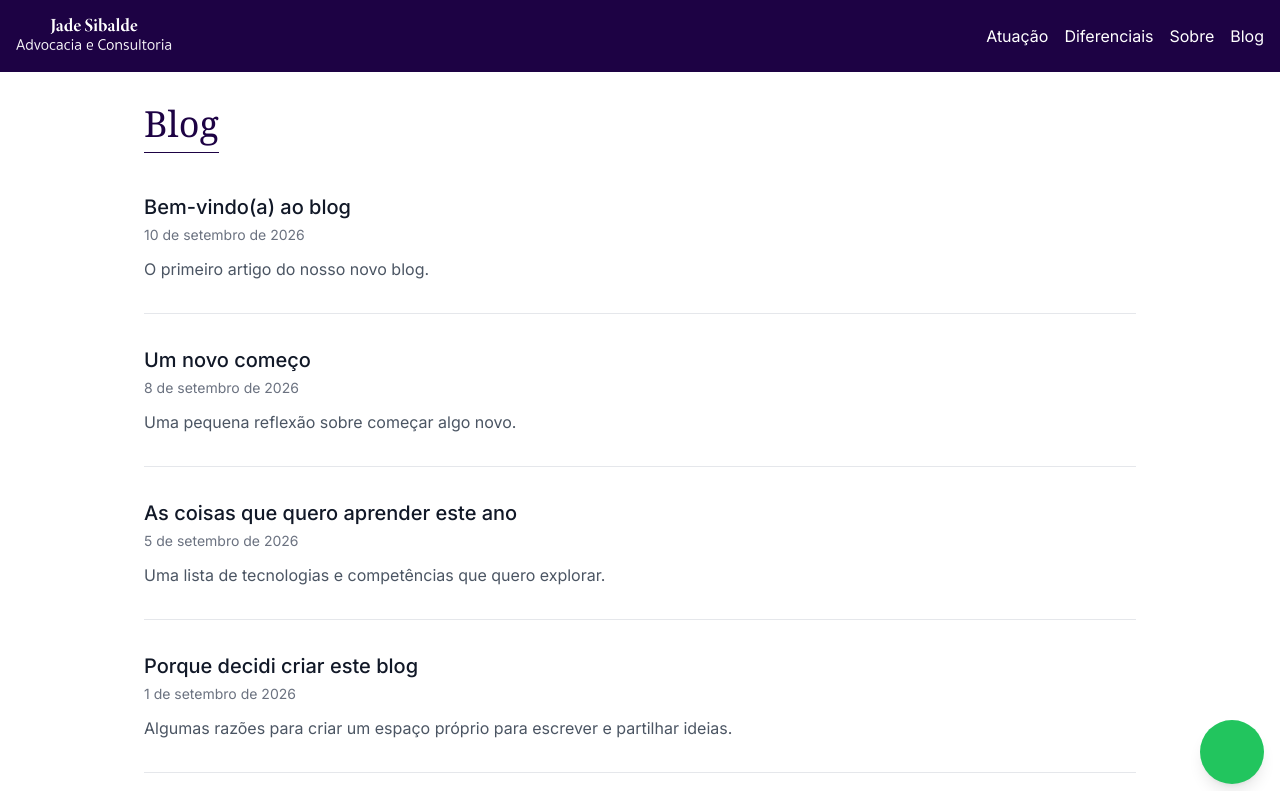
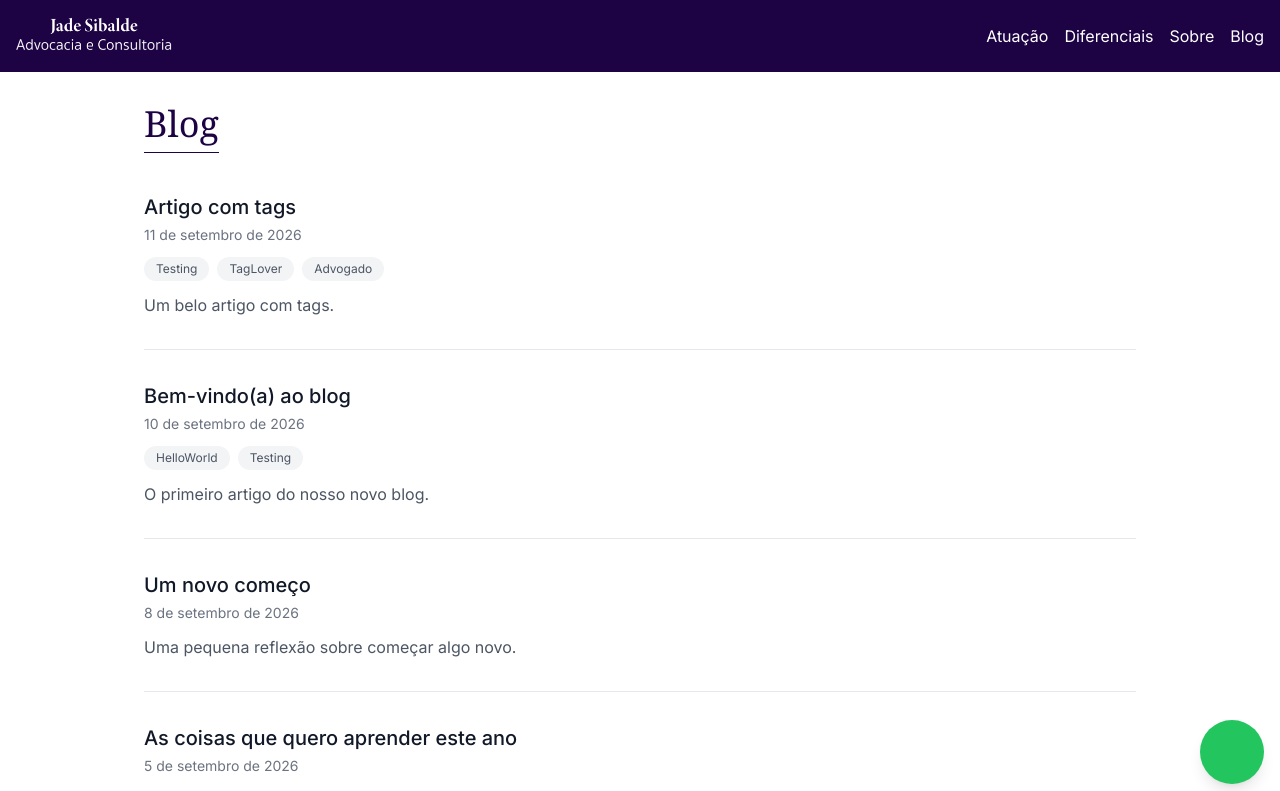
Before and after one commit to diogobcondeco/jadesibalde, a Next.js app: page /blog in a window 1280 px wide. Shown: the top 791 px of the page. Built offline with nearby package versions, Linux system fonts and the light colour scheme; some icons are missing.

Commit message:
adding tags to posts optionally

```diff
--- a/app/blog/[slug]/page.tsx
+++ b/app/blog/[slug]/page.tsx
@@ -58,6 +58,19 @@ export default async function BlogPostPage({ params }: Props) {
         </time>
       )}
 
+      {post.tags.length > 0 && (
+        <div className="mt-4 flex flex-wrap gap-2">
+          {post.tags.map((tag) => (
+            <span
+              key={tag}
+              className="rounded-full bg-gray-100 px-3 py-1 text-xs text-gray-600"
+            >
+              {tag}
+            </span>
+          ))}
+        </div>
+      )}
+
       {/* Requires the @tailwindcss/typography plugin — see setup notes */}
       <div
         className="prose prose-neutral mt-8 max-w-none prose-a:text-gray-900"
--- a/app/blog/page.tsx
+++ b/app/blog/page.tsx
@@ -2,8 +2,9 @@ import Link from "next/link";
 import { getSortedPostsMeta } from "@/lib/posts";
 import SectionTitle from "@/components/SectionTitle";
 import Wrapper from "@/components/Wrapper";
+import { Metadata } from "next";
 
-export const metadata = {
+export const metadata: Metadata = {
   title: "Blog | Jade Sibalde",
 };
 
@@ -44,6 +45,18 @@ export default function BlogIndexPage() {
                     {formatDate(post.date)}
                   </time>
                 )}
+                {post.tags.length > 0 && (
+                  <div className="mt-3 flex flex-wrap gap-2">
+                    {post.tags.map((tag) => (
+                      <span
+                        key={tag}
+                        className="rounded-full bg-gray-100 px-3 py-1 text-xs text-gray-600"
+                      >
+                        {tag}
+                      </span>
+                    ))}
+                  </div>
+                )}
                 {post.excerpt && (
                   <p className="mt-3 text-gray-600">{post.excerpt}</p>
                 )}
--- /dev/null
+++ b/content/posts/artigo-com-tags.md
@@ -0,0 +1,11 @@
+---
+title: "Artigo com tags"
+date: "2026-09-11"
+excerpt: "Um belo artigo com tags."
+tags:
+  - Testing
+  - TagLover
+  - Advogado
+---
+
+Só para testar um artigo com tags a ver como corre.
--- a/content/posts/hello-world.md
+++ b/content/posts/hello-world.md
@@ -2,6 +2,9 @@
 title: "Bem-vindo(a) ao blog"
 date: "2026-09-10"
 excerpt: "O primeiro artigo do nosso novo blog."
+tags:
+  - HelloWorld
+  - Testing
 ---
 
 Este é o primeiro artigo do blog. Substitua este texto pelo conteúdo do seu artigo.
--- a/lib/posts.ts
+++ b/lib/posts.ts
@@ -11,6 +11,7 @@ export type PostMeta = {
   title: string;
   date: string;
   excerpt: string;
+  tags: string[];
 };
 
 function readPostFile(fileName: string) {
@@ -33,6 +34,7 @@ export function getSortedPostsMeta(): PostMeta[] {
       title: (data.title as string) ?? slug,
       date: (data.date as string) ?? "",
       excerpt: (data.excerpt as string) ?? "",
+      tags: Array.isArray(data.tags) ? (data.tags as string[]) : [],
     };
   });
 
@@ -60,6 +62,7 @@ export async function getPostBySlug(slug: string) {
     title: (data.title as string) ?? slug,
     date: (data.date as string) ?? "",
     excerpt: (data.excerpt as string) ?? "",
+    tags: Array.isArray(data.tags) ? (data.tags as string[]) : [],
     contentHtml: processed.toString(),
   };
 }
```
